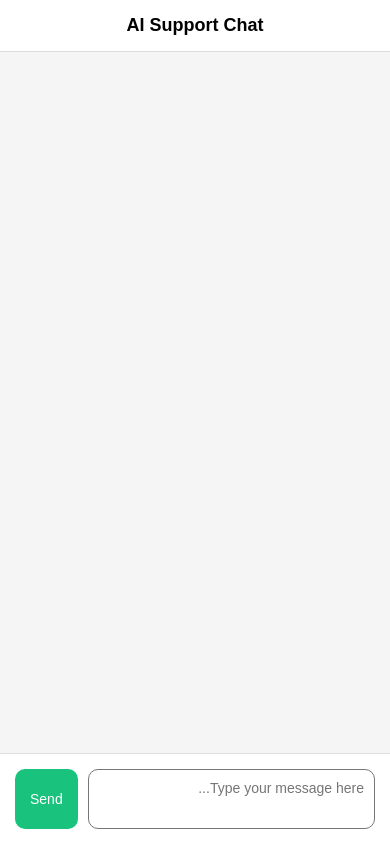
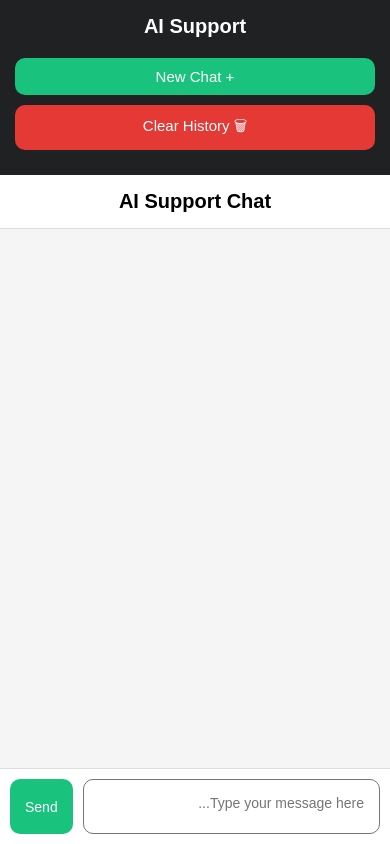
Before and after one commit to bayoumydeutsch313-eng/positive-chat-ai, a Flask app: page / in a window 390 px wide. Run offline with Flask 3, Linux system fonts and the light colour scheme.

Commit message:
Update index.html

```diff
--- a/templates/index.html
+++ b/templates/index.html
@@ -146,150 +146,82 @@ font-size:18px;
 border-radius:10px;
 cursor:pointer;
 }
-  /* Responsive لجميع الأجهزة */
+  /* Responsive Design */
 
-html{
-    font-size:16px;
-}
+@media (max-width: 768px){
 
     body{
-    min-width:320px;
+        flex-direction: column;
+        height: 100vh;
     }
 
     .sidebar{
-    width:20%;
-    min-width:250px;
-    max-width:320px;
+        width: 100%;
+        max-height: 200px;
+        overflow-y: auto;
     }
 
     .main{
-    flex:1;
-    min-width:0;
+        width: 100%;
+        flex: 1;
+    }
+
+    .header{
+        font-size: 24px;
+        padding: 15px;
     }
 
     .message{
-    max-width:75%;
-    word-wrap:break-word;
+        max-width: 95%;
+        font-size: 15px;
+    }
+
+    .input-area{
+        padding: 10px;
     }
 
     textarea{
-    width:100%;
+        height: 55px;
+        font-size: 16px;
     }
 
-img{
-    max-width:100%;
-    height:auto;
+    .send{
+        padding: 12px 18px;
+        font-size: 16px;
     }
 
-@media (max-width:1024px){
-
-    .sidebar{
-        width:28%;
-        min-width:220px;
+    .logo{
+        font-size: 20px;
     }
 
-    .header{
-        font-size:24px;
+    .btn{
+        font-size: 15px;
+        padding: 10px;
     }
 }
 
-@media (max-width:768px){
-
-    .sidebar{
-        width:30%;
-        min-width:180px;
-    }
+@media (max-width: 480px){
 
     .header{
-        font-size:22px;
+        font-size: 20px;
     }
 
     .message{
-        max-width:90%;
+        max-width: 100%;
+        padding: 12px;
     }
 
-    .btn{
-        font-size:14px;
-    }
-
-    .logo{
-        font-size:20px;
-    }
-}
-
-@media (max-width:480px){
-
-    .sidebar{
-        width:35%;
-        min-width:140px;
-    }
-
-    .header{
-        font-size:18px;
-        padding:15px;
-    }
-
-    .message{
-        max-width:95%;
-        font-size:14px;
+    .input-area{
+        flex-direction: row;
     }
 
     textarea{
-        font-size:14px;
-        padding:10px;
+        font-size: 14px;
     }
 
     .send{
-        padding:10px 15px;
-        font-size:14px;
-    }
-}
-  .sidebar{
-    transition:0.3s;
-}
-
-/* ChatGPT Style Sidebar */
-
-.sidebar{
-    position: fixed;
-    top: 0;
-    right: -300px;
-    width: 300px;
-    height: 100vh;
-    background: #202123;
-    color: white;
-    padding: 15px;
-    overflow-y: auto;
-    transition: right 0.3s ease;
-    z-index: 1000;
-}
-
-.sidebar.show{
-    right: 0;
-}
-
-.main{
-    width:100%;
-    flex:1;
-}
-
-.header{
-    position:relative;
-}
-
-#menuBtn{
-    position:absolute;
-    right:15px;
-    top:50%;
-    transform:translateY(-50%);
-    background:#202123;
-    color:white;
-    border:none;
-    border-radius:8px;
-    width:45px;
-    height:45px;
-    font-size:24px;
-    cursor:pointer;
+        padding: 10px 15px;
+        font-size: 14px;
     }
 }
 </style>
@@ -297,10 +229,7 @@ img{
 <body>
 
 <div class="sidebar">
-<div class="header">
-    AI Support Chat
-    <button id="menuBtn" onclick="toggleSidebar()">☰</button>
-</div>
+<div class="logo">AI Support</div>
 
 <button class="btn new-chat" onclick="newChat()">+ New Chat</button>
 <button class="btn clear-history" onclick="clearHistory()">🗑 Clear History</button>
@@ -492,12 +421,6 @@ if(chats.length > 0){
 currentChat = chats[0];
 renderMessages();
 }
-function toggleSidebar() {
-    document
-        .querySelector(".sidebar")
-        .classList.toggle("show");
-}
-}
 </script>
 
 </body>
```
Lines whose indentation alone changed are shown as unchanged.
